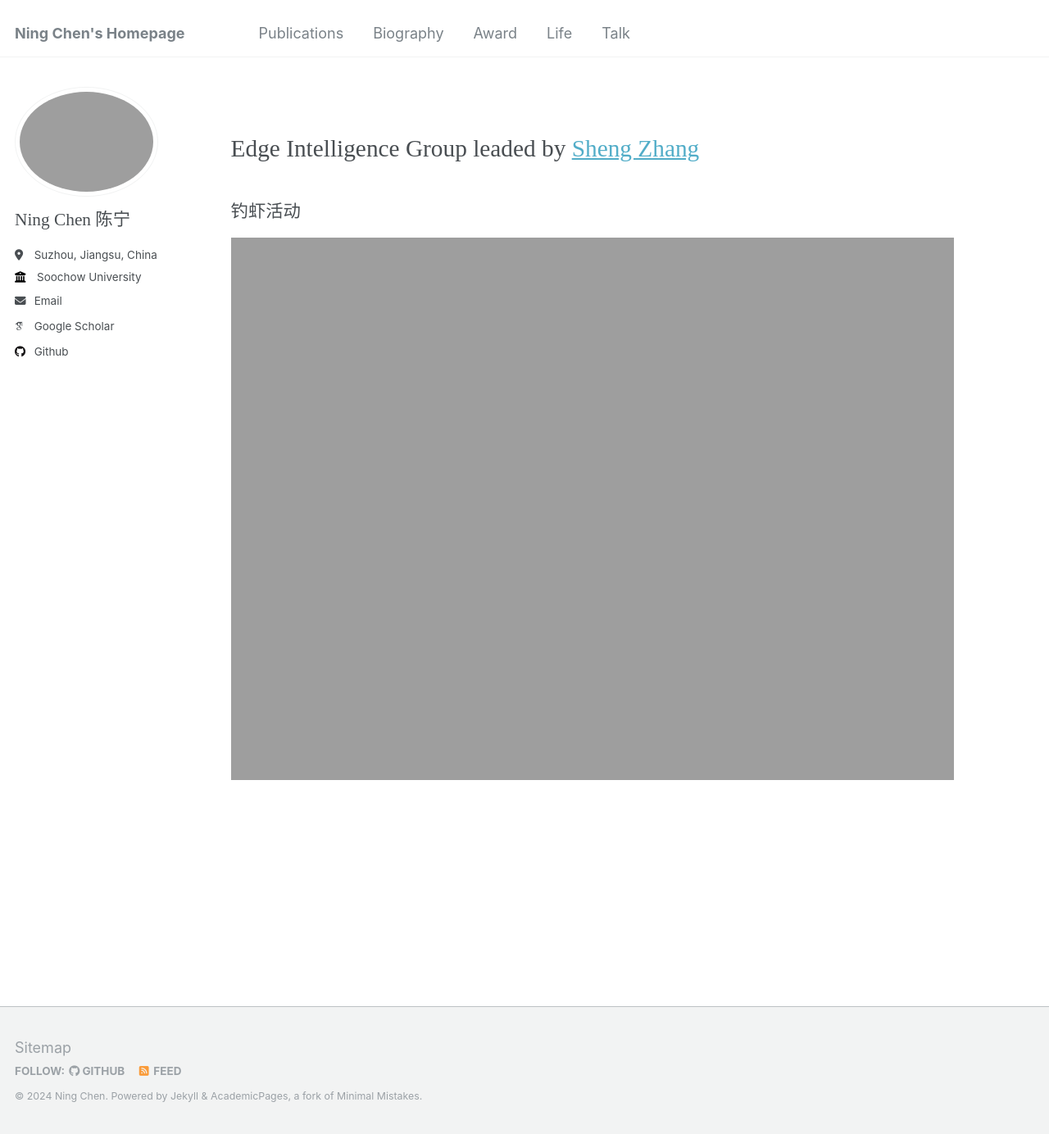
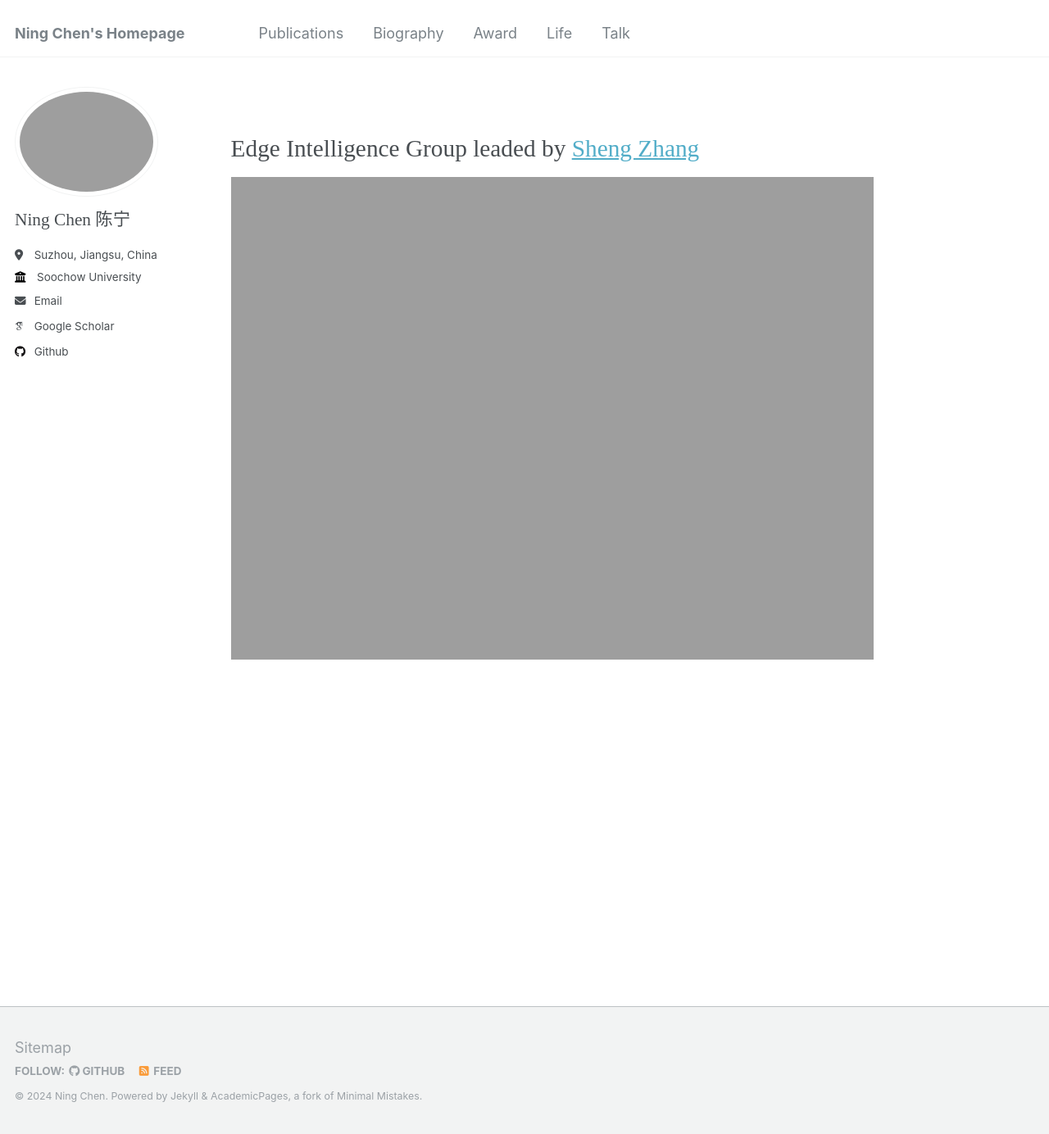
Before and after one commit to nju-cn/nju-cn.github.io, a Jekyll site: the page built from _pages/life.md, in a window 1280 px wide and 1384 px high. Shown: the whole window at 82% size. Built offline with Jekyll 4.4.1, drawn with Linux system fonts in a browser that asks for light colours; some web fonts are replaced.

Commit message:
Merge remote-tracking branch 'origin/master'

```diff
--- a/_pages/life.md
+++ b/_pages/life.md
@@ -13,5 +13,4 @@
 </style>
 ##  Edge Intelligence Group leaded by [Sheng Zhang](https://cs.nju.edu.cn/c9/e4/c2640a51684/page.htm)
 
-### 钓虾活动
-<p><img src="http://nju-cn.github.io/imgage_group/diaoxia.jpg" referrerpolicy="no-referrer" width="90%"></p>
+<p><img src="http://nju-cn.github.io/imgage_group/diaoxia.jpg" referrerpolicy="no-referrer" width="80%"></p>
```
